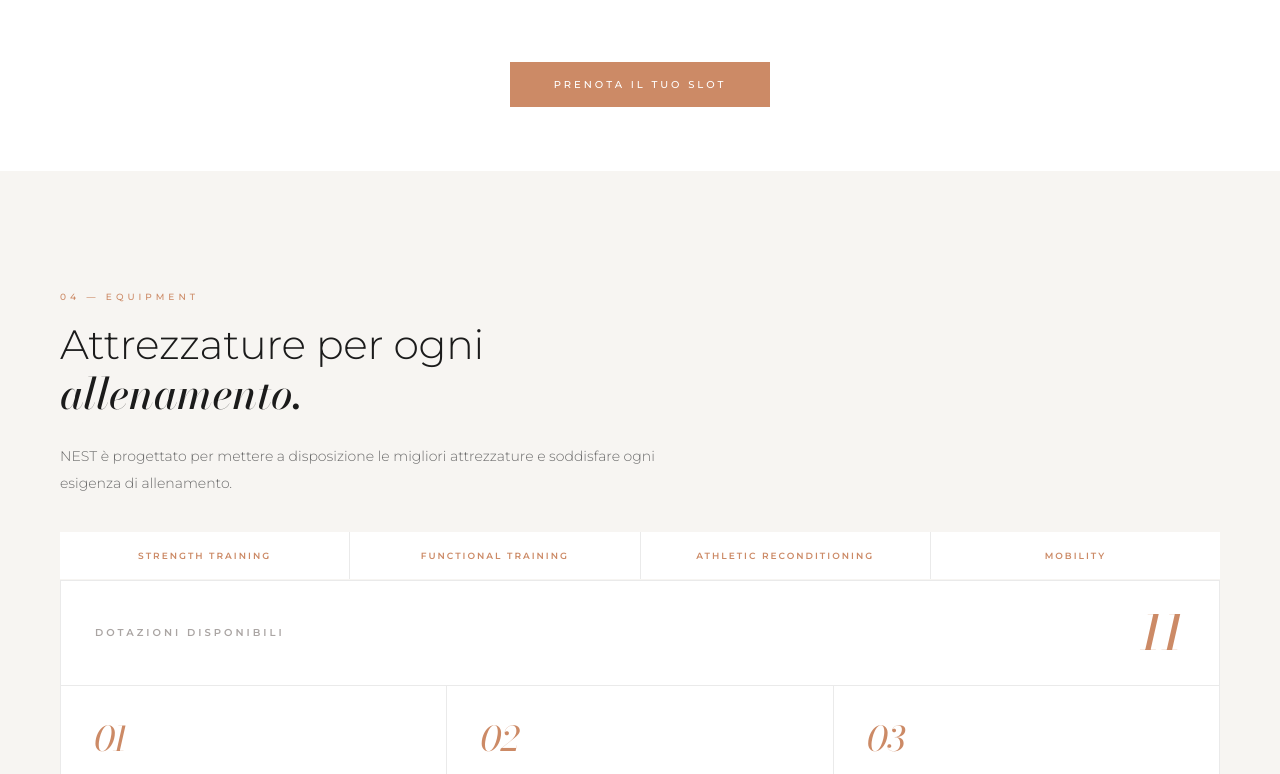
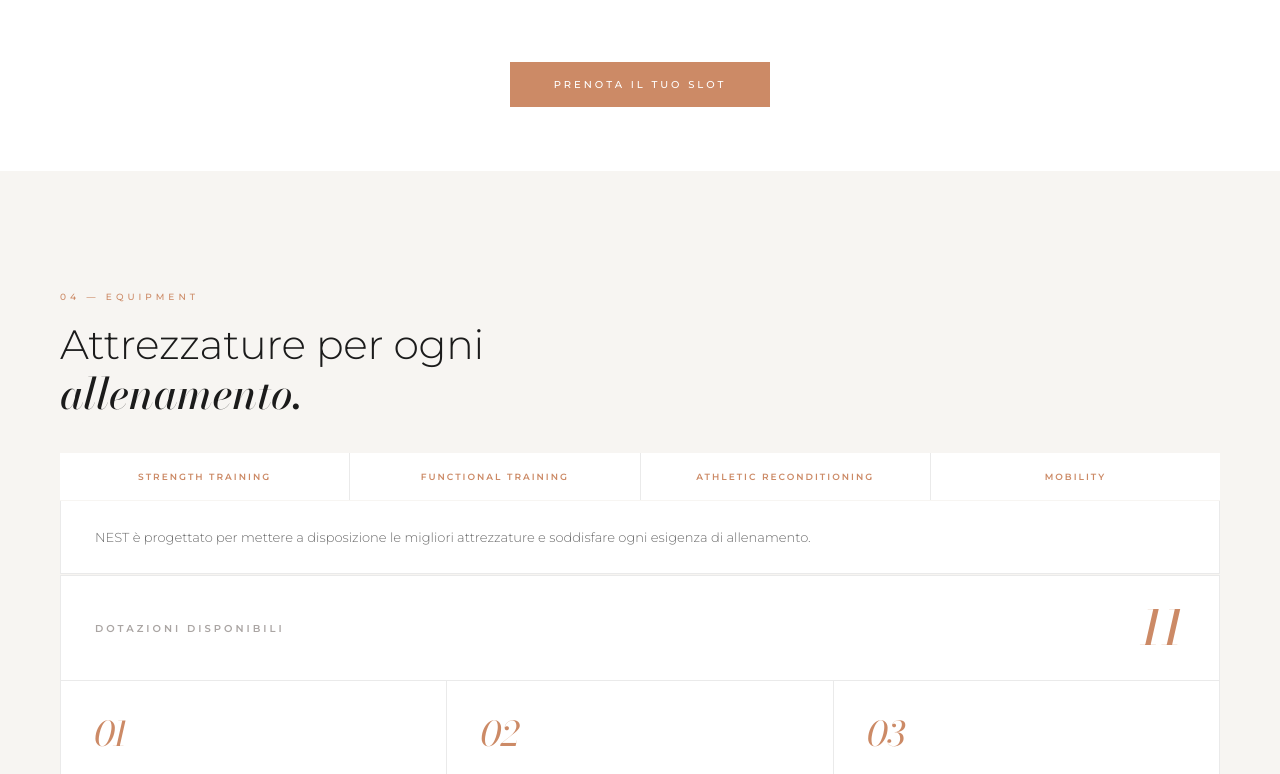
Before and after one commit to jarvisbotpot/nest-website, a Next.js app: page / in a window 1280 px wide. Shown: the part 4588-5362 px from the top of the page. Built offline with nearby package versions, Linux system fonts and the light colour scheme; no server answers.

Commit message:
Move equipment intro below training modes

```diff
--- a/content/home.html
+++ b/content/home.html
@@ -287,13 +287,15 @@
         <span class="eyebrow reveal">04 &mdash; Equipment</span>
         <h2 class="section-title reveal reveal-delay-1">Attrezzature per ogni<br><em>allenamento.</em></h2>
       </div>
-      <p class="section-body reveal reveal-delay-2">NEST &egrave; progettato per mettere a disposizione le migliori attrezzature e soddisfare ogni esigenza di allenamento.</p>
     </div>
     <div class="equipment-modes reveal reveal-delay-3">
       <span>Strength training</span>
       <span>Functional training</span>
       <span>Athletic reconditioning</span>
       <span>Mobility</span>
+    </div>
+    <div class="equipment-intro reveal reveal-delay-2">
+      <p>NEST &egrave; progettato per mettere a disposizione le migliori attrezzature e soddisfare ogni esigenza di allenamento.</p>
     </div>
     <div class="equipment-board reveal reveal-delay-2">
       <div class="equipment-board-head">
--- a/public/assets/css/styles.css
+++ b/public/assets/css/styles.css
@@ -184,6 +184,8 @@ nav.scrolled .nav-cta{color:var(--black);border-color:rgba(0,0,0,0.22)}
 .equipment-head .section-body{max-width:640px;margin:22px 0 0;color:var(--gray-dark)}
 .equipment-modes{display:grid;grid-template-columns:repeat(4,1fr);gap:1px;background:var(--gray-light);margin-bottom:1px}
 .equipment-modes span{background:var(--white);padding:18px 20px;font-family:var(--sans);font-size:9px;font-weight:600;letter-spacing:2px;text-transform:uppercase;color:var(--accent);text-align:center}
+.equipment-intro{background:var(--white);border:1px solid var(--gray-light);border-top:0;margin-bottom:1px;padding:24px 34px}
+.equipment-intro p{max-width:720px;font-family:var(--sans);font-size:13px;font-weight:300;line-height:1.85;color:var(--gray-dark)}
 .equipment-board{background:var(--white);border:1px solid var(--gray-light)}
 .equipment-board.reveal,.equipment-board.reveal.visible{transform:none}
 .equipment-board-head{display:flex;align-items:center;justify-content:space-between;gap:24px;padding:28px 34px;border-bottom:1px solid var(--gray-light)}
@@ -576,6 +578,8 @@ footer{background:var(--black);padding:48px 60px 32px;border-top:1px solid rgba(
   .equipment-head { grid-template-columns: 1fr; gap: 18px; margin-bottom: 28px; }
   .equipment-modes { grid-template-columns: repeat(2, 1fr); }
   .equipment-modes span { padding: 14px 10px; font-size: 8px; letter-spacing: 1.5px; }
+  .equipment-intro { padding: 20px; }
+  .equipment-intro p { font-size: 12px; }
   .equipment-board-head { padding: 22px 20px; }
   .equipment-board-head strong { font-size: 38px; }
   .equipment-columns { grid-template-columns: 1fr; }
```
